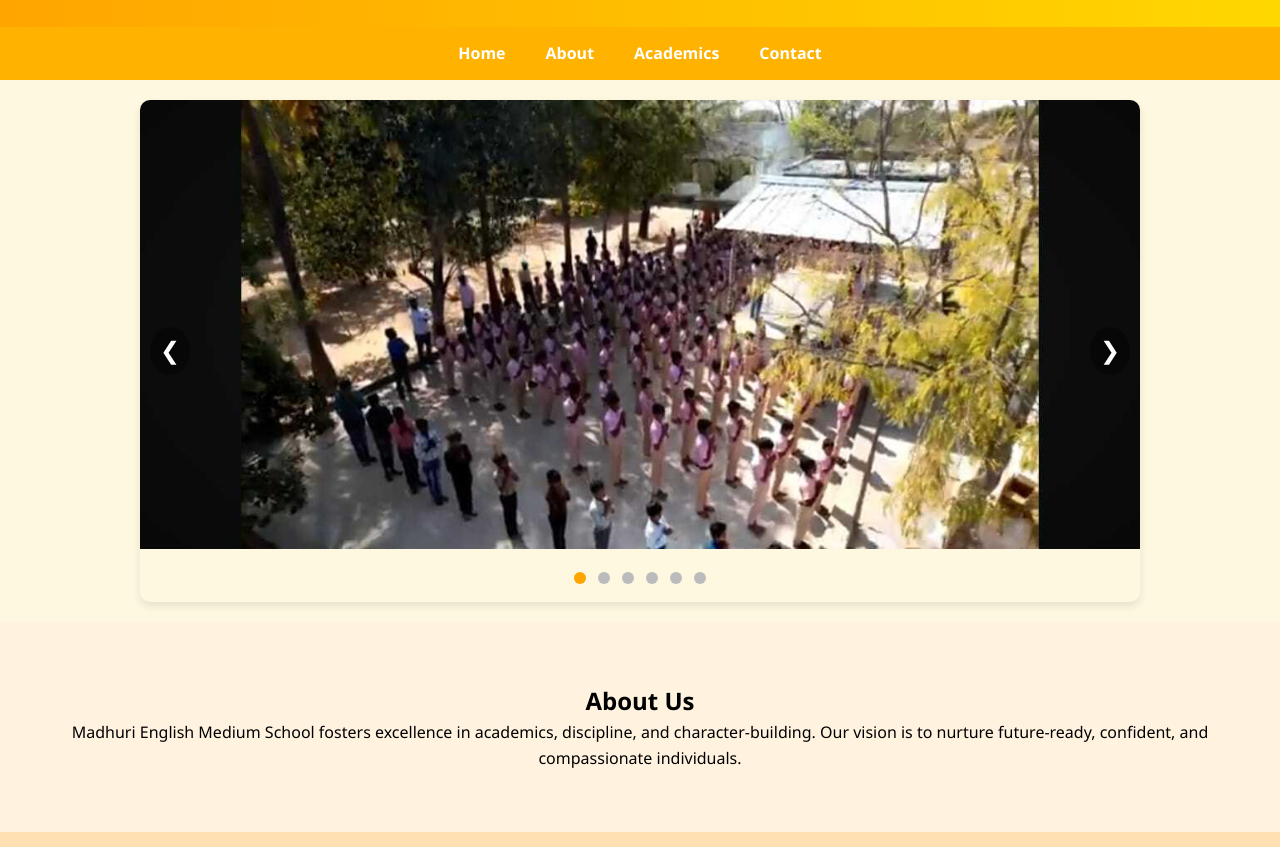
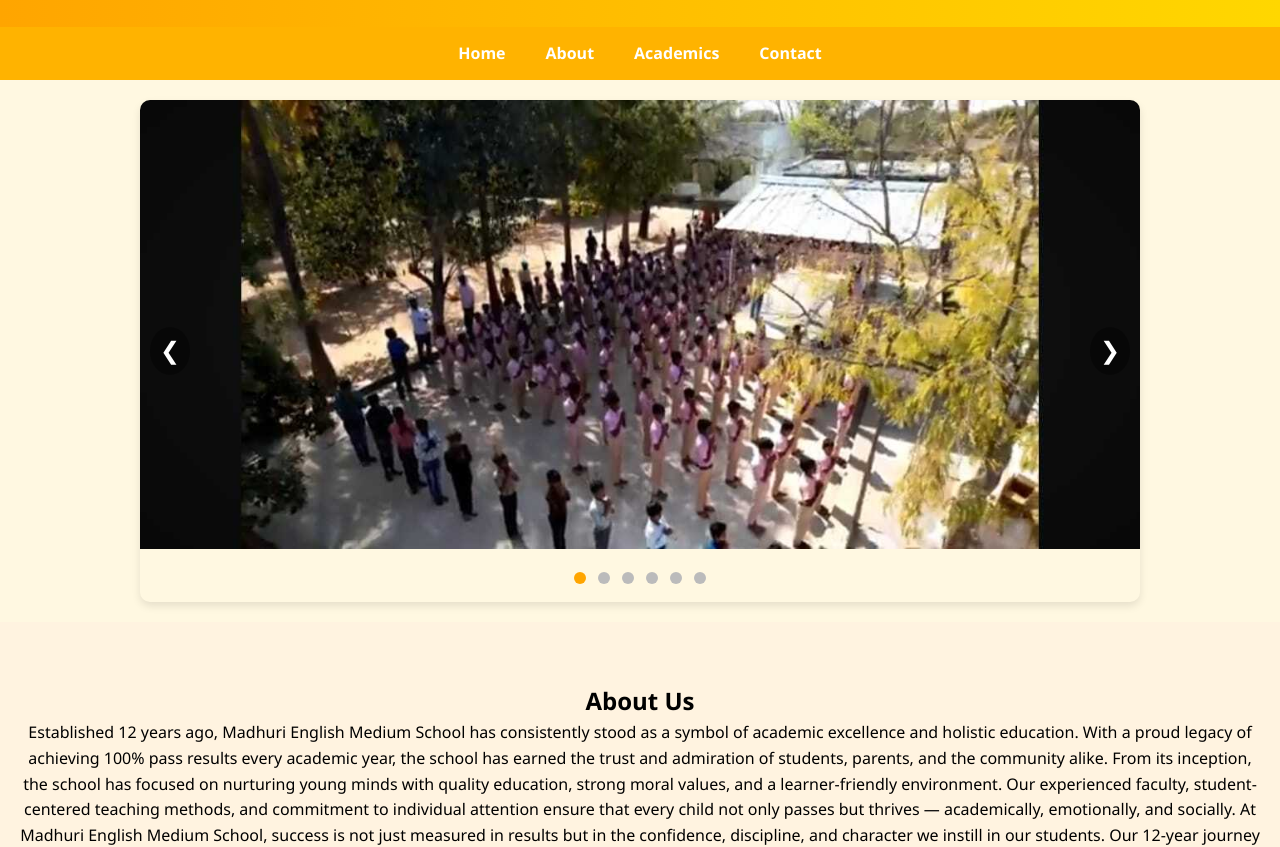
Before and after one commit to mahitha17g/school1, a plain HTML site: page index.html in a window 1280 px wide. Shown: the part 110-957 px from the top of the page. Drawn offline with Linux system fonts and the light colour scheme.

Commit message:
Update index.html

```diff
--- a/index.html
+++ b/index.html
@@ -184,7 +184,14 @@
   <!-- About Section -->
   <section id="about">
     <h2>About Us</h2>
-    <p>Madhuri English Medium School fosters excellence in academics, discipline, and character-building. Our vision is to nurture future-ready, confident, and compassionate individuals.</p>
+    <p>Established 12 years ago, Madhuri English Medium School has consistently stood as a symbol of academic excellence and holistic education. With a proud legacy of achieving 100% pass results every academic year, the school has earned the trust and admiration of students, parents, and the community alike.
+
+From its inception, the school has focused on nurturing young minds with quality education, strong moral values, and a learner-friendly environment. Our experienced faculty, student-centered teaching methods, and commitment to individual attention ensure that every child not only passes but thrives — academically, emotionally, and socially.
+
+At Madhuri English Medium School, success is not just measured in results but in the confidence, discipline, and character we instill in our students. Our 12-year journey is a testimony to our unwavering dedication to educational excellence.
+
+
+</p>
   </section>
 
   <!-- Academics Section -->
```
